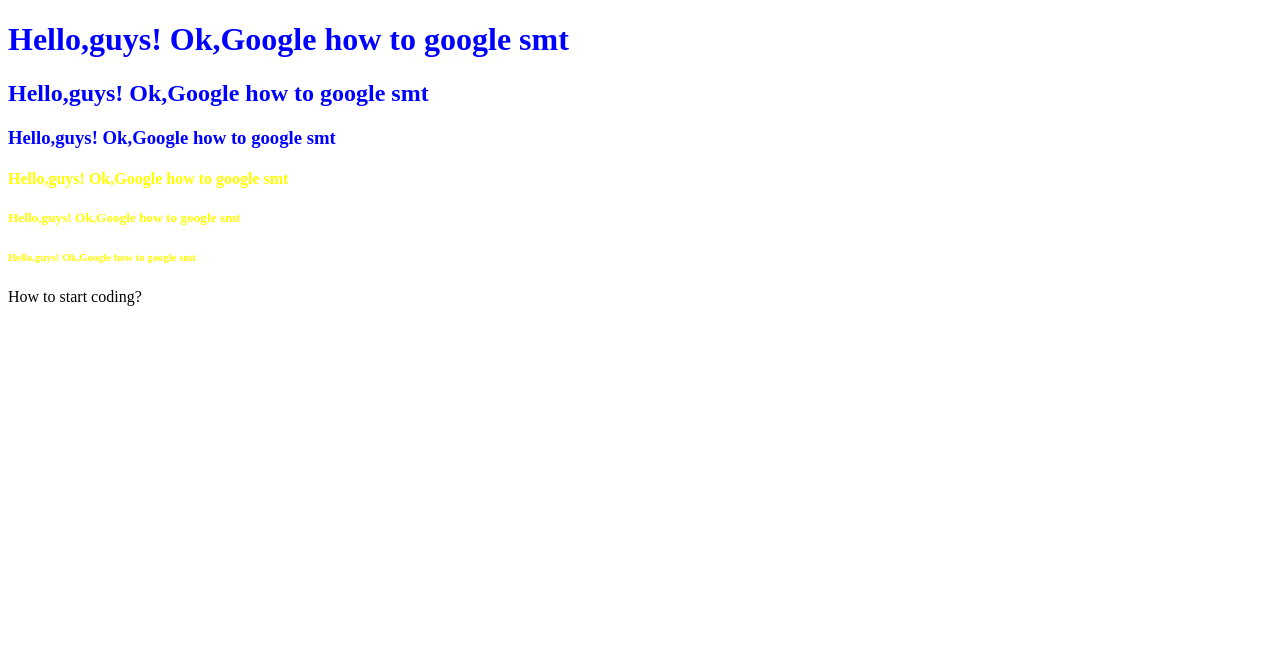
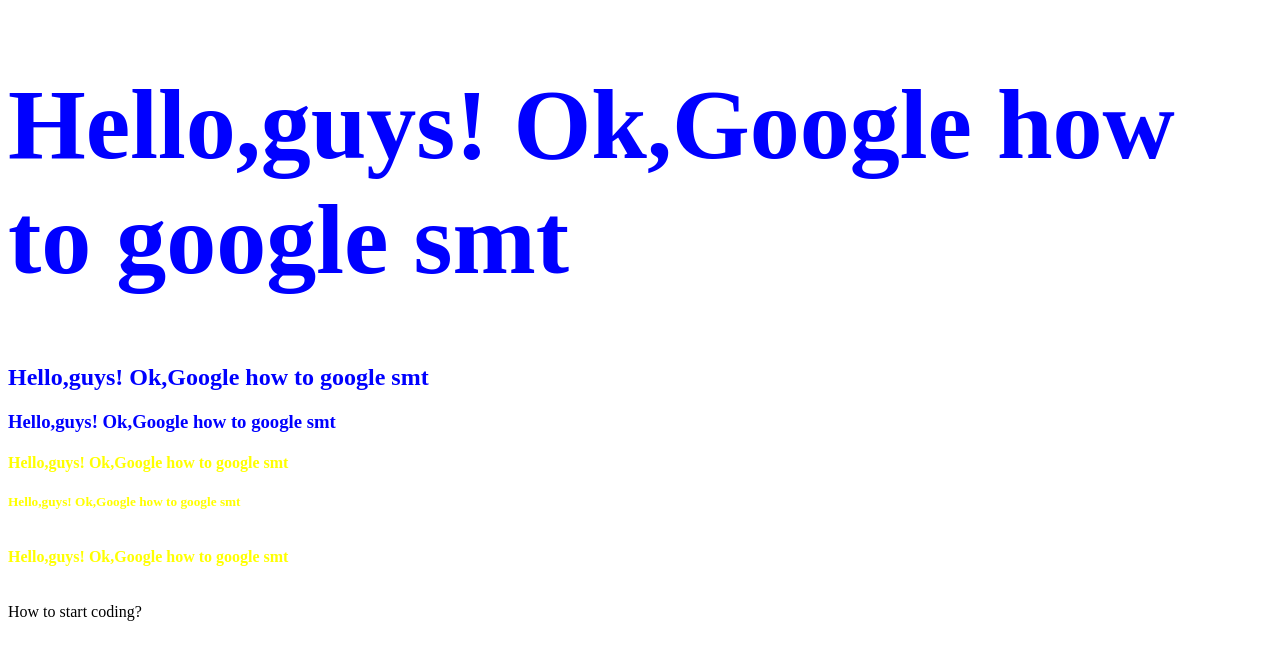
Before and after one commit to dev1ce0/eKids, a plain HTML site: page index.html in a window 1280 px wide. Drawn offline with Linux system fonts and the light colour scheme.

Commit message:
giadded html to site(commit 1)

```diff
--- a/index.html
+++ b/index.html
@@ -4,12 +4,12 @@
         <title>Title</title>
     </head>
     <body>
-        <h1 style="color: blue;">Hello,guys! Ok,Google how to google smt</h1>
+        <h1 style="color: blue; font-size: 100px;">Hello,guys! Ok,Google how to google smt</h1>
         <h2 style="color: blue;">Hello,guys! Ok,Google how to google smt</h2>
         <h3 style="color: blue;">Hello,guys! Ok,Google how to google smt</h3>
         <h4 style="color: yellow;">Hello,guys! Ok,Google how to google smt</h4>
         <h5 style="color: yellow;">Hello,guys! Ok,Google how to google smt</h5>
-        <h6 style="color: yellow;">Hello,guys! Ok,Google how to google smt</h6>
+        <h6 style="color: yellow; font-size: 16px;">Hello,guys! Ok,Google how to google smt</h6>
         <p>How to start coding?</p>
     </body>
 </html>
```
